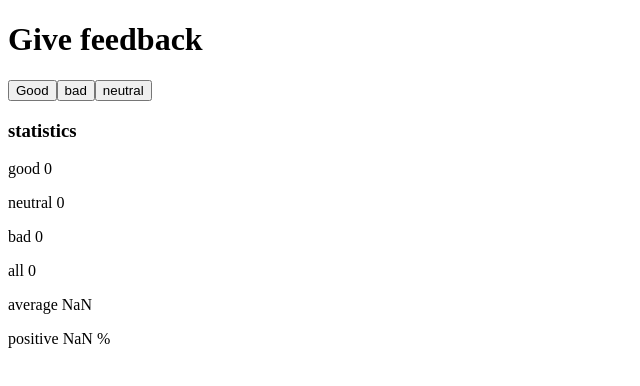
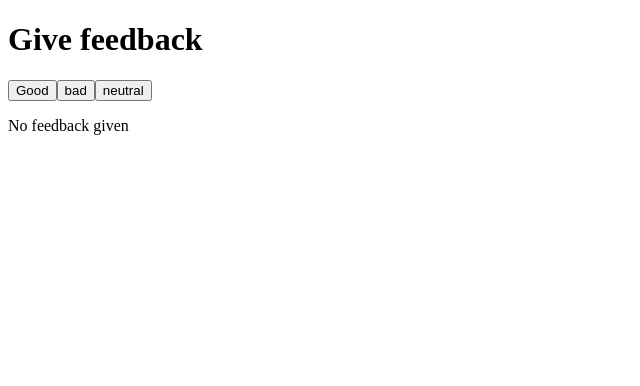
Before and after one commit to rohullahkarimi/rohullah_karimi_fullstackopen_v2, a React (Create React App) app in the folder part1/d/d/: page / in a window 1280 px wide. Shown: the top 386 px of the page, without its empty margins (0-640 px from the left). Built offline with nearby package versions, Linux system fonts and the light colour scheme.

Commit message:
part1 d 1.9

```diff
--- a/part1/d/d/src/App.js
+++ b/part1/d/d/src/App.js
@@ -8,6 +8,7 @@ const Result = (props) => {
   const average = (good - bad) / all
   const positive = (good / all) * 100
 
+  if(all >0){
     return (
       <div>
         <h3>statistics</h3>
@@ -19,6 +20,13 @@ const Result = (props) => {
         <p>positive {positive} %</p>
       </div>
     )
+  }else{
+    return (
+    <div>
+        <p>No feedback given</p>
+    </div>
+    )
+  }
 }
 const App = () => {
   const [good, setGood] = useState(0)
```
Lines whose indentation alone changed are shown as unchanged.
